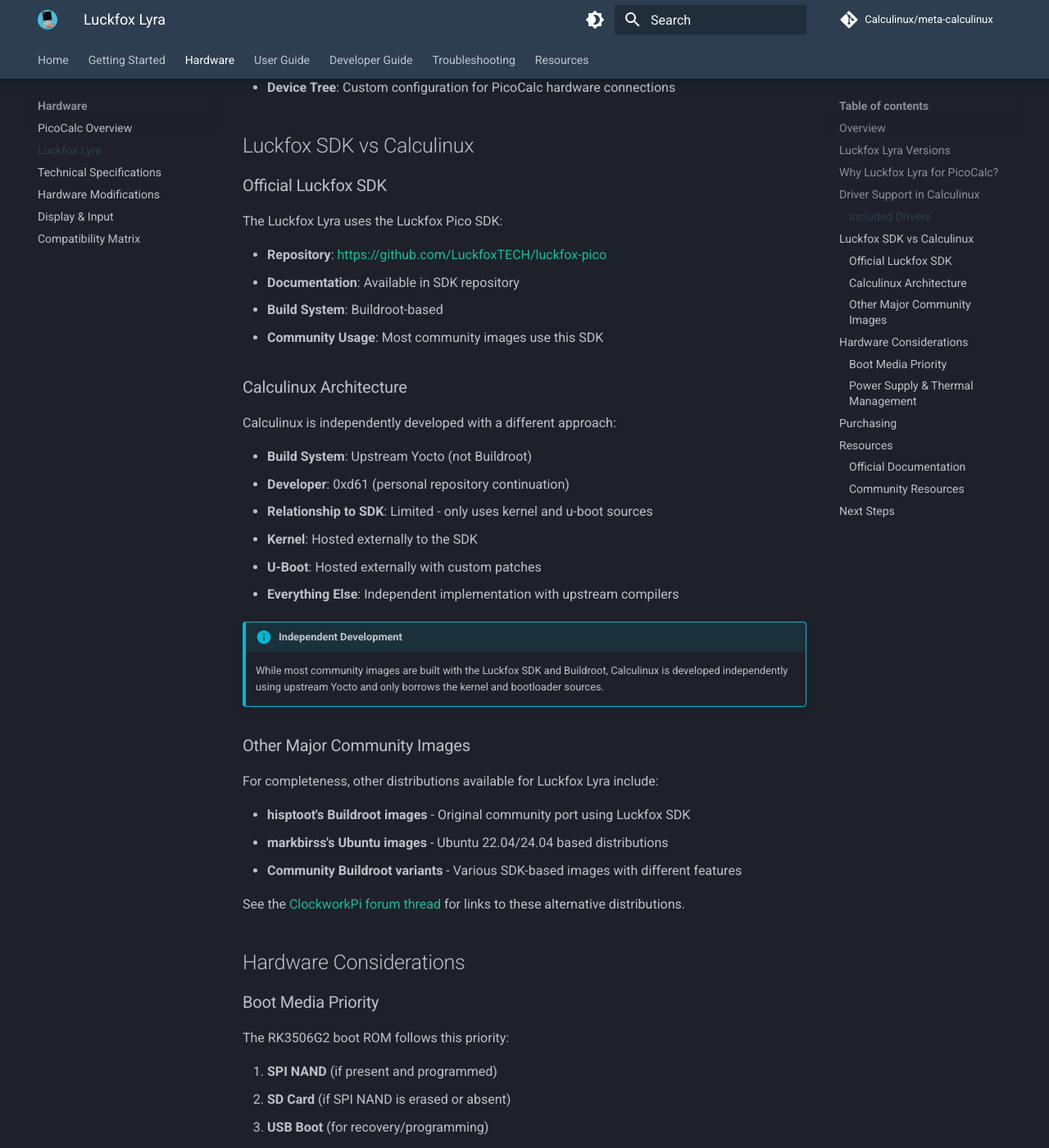
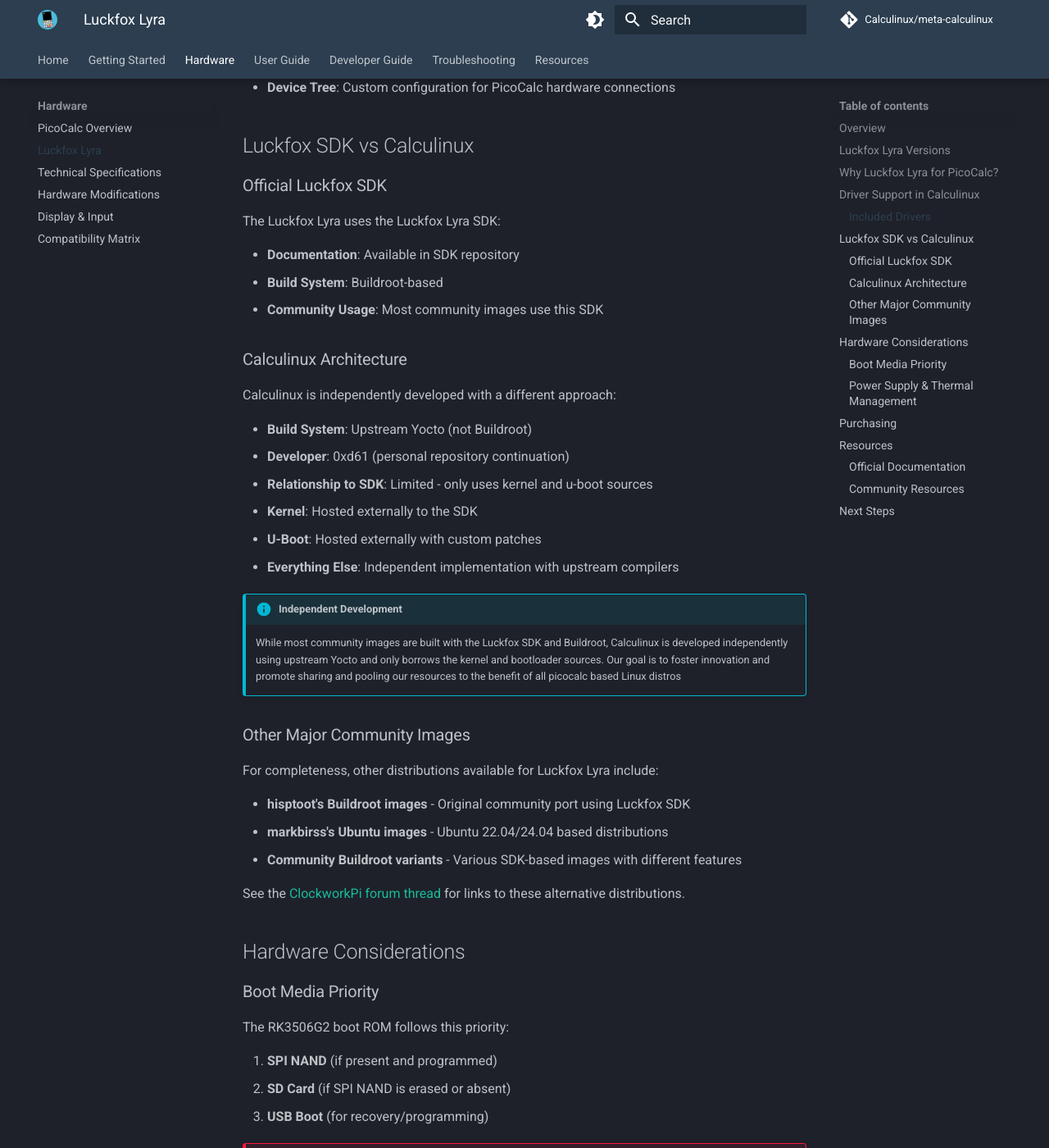
Before and after one commit to Calculinux/docs, an MkDocs documentation site: the page built from docs/hardware/luckfox-lyra.md, in a window 1280 px wide and 1400 px high, scrolled down 1826 px. Shown: the whole window at 82% size. Built offline with MkDocs 1.6.1 and Material for MkDocs 9.7.7, drawn with Linux system fonts in a browser that asks for light colours; comment, search, counter and statistics services are not loaded.

Commit message:
Fix SDK name and clarify Calculinux development
Corrected the SDK name from 'Luckfox Pico SDK' to 'Luckfox Lyra SDK' and added a note on the goal of Calculinux development.

```diff
--- a/docs/hardware/luckfox-lyra.md
+++ b/docs/hardware/luckfox-lyra.md
@@ -52,9 +52,8 @@
 
 ### Official Luckfox SDK
 
-The Luckfox Lyra uses the Luckfox Pico SDK:
+The Luckfox Lyra uses the Luckfox Lyra SDK:
 
-- **Repository**: [https://github.com/LuckfoxTECH/luckfox-pico](https://github.com/LuckfoxTECH/luckfox-pico)
 - **Documentation**: Available in SDK repository
 - **Build System**: Buildroot-based
 - **Community Usage**: Most community images use this SDK
@@ -71,7 +70,7 @@
 - **Everything Else**: Independent implementation with upstream compilers
 
 !!! info "Independent Development"
-    While most community images are built with the Luckfox SDK and Buildroot, Calculinux is developed independently using upstream Yocto and only borrows the kernel and bootloader sources.
+    While most community images are built with the Luckfox SDK and Buildroot, Calculinux is developed independently using upstream Yocto and only borrows the kernel and bootloader sources. Our goal is to foster innovation and promote sharing and pooling our resources to the benefit of all picocalc based Linux distros
 
 ### Other Major Community Images
 
```
